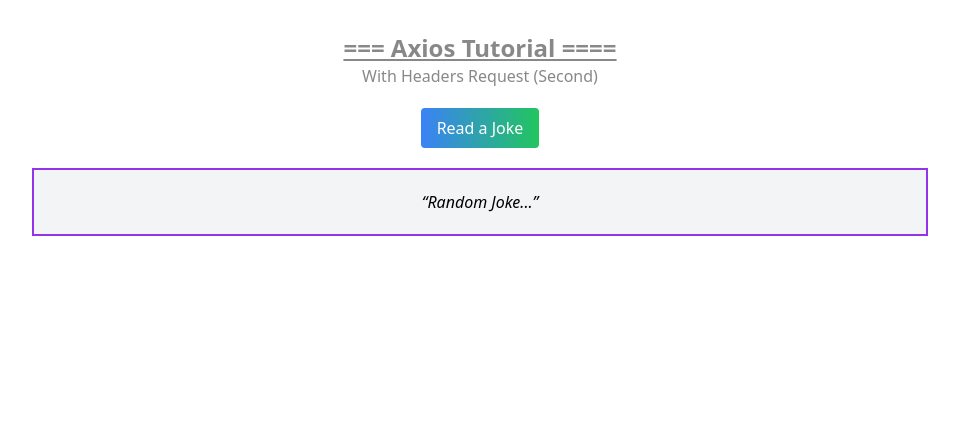
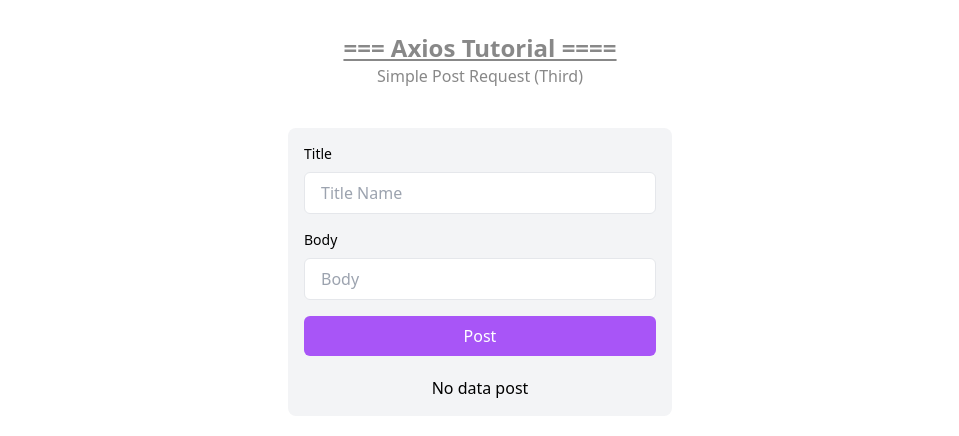
Before and after one commit to RahulGhosh305/axios-tutorial, a React (Vite) app: page / in a window 1280 px wide. Shown: the top 436 px of the page, without its empty margins (160-1119 px from the left). Built offline with nearby package versions, Linux system fonts and the light colour scheme.

Commit message:
post request

```diff
--- a/src/App.jsx
+++ b/src/App.jsx
@@ -1,6 +1,6 @@
 import "./App.css";
-// import FirstRequest from "./examples/1.first-request";
-import RequestWithHeader from "./examples/2.headers";
+// import GetRequest from "./examples/1.get-request";
+import PostRequest from "./examples/3.post-request";
 
 function App() {
   return (
@@ -10,10 +10,13 @@
       </p>
 
       {/* FIRST EXAMPLE */}
-      {/* <FirstRequest /> */}
+      {/* <GetRequest /> */}
 
       {/* SECOND EXAMPLE */}
-      <RequestWithHeader />
+      {/* <RequestWithHeader /> */}
+
+      {/* THIRD EXAMPLE */}
+      <PostRequest />
     </>
   );
 }
--- a/src/examples/1.first-request.jsx
+++ b/src/examples/1.get-request.jsx
@@ -4,14 +4,14 @@
 
 const URL = `https://www.course-api.com/react-store-products`;
 
-const FirstRequest = () => {
+const GetRequest = () => {
   const [data, setData] = useState([]);
 
   useEffect(() => {
     fetchData();
   }, []);
 
-  // Axios Request
+  // Axios Get Request
   const fetchData = async () => {
     try {
       const res = await axios(URL); // Handle the success || {data} = await axios(URL)
@@ -19,13 +19,13 @@
     } catch (error) {
       console.log(error.message); // Handle the error
     } finally {
-      console.log("Call fetchData function"); // Code that will always run, regardless of success or error
+      console.log("Call fetchData function..."); // Code that will always run, regardless of success or error
     }
   };
 
   return (
     <div className="space-y-10">
-      <p className="read-the-docs"> Simple Request (First)</p>
+      <p className="read-the-docs"> Simple Get Request (First)</p>
 
       <div className="grid grid-cols-1 md:grid-cols-3 lg:grid-cols-4 gap-5">
         {data?.slice(0, 4).map((singleItem, index) => (
@@ -36,4 +36,4 @@
   );
 };
 
-export default FirstRequest;
+export default GetRequest;
--- a/src/examples/2.headers.jsx
+++ b/src/examples/2.headers.jsx
@@ -12,6 +12,7 @@
     setData({ ...data, state: 102 });
 
     try {
+      // Handle the success
       const res = await axios(URL, {
         headers: {
           Accept: "application/json", // headers contain extra data
@@ -19,9 +20,9 @@
       });
       setData(res.data);
     } catch (error) {
-      console.log(error.message);
+      console.log(error.message); // Handle the error
     } finally {
-      console.log("Call fetchJoke function");
+      console.log("Call fetchJoke function..."); // Code that will always run, regardless of success or error
     }
   };
 
--- /dev/null
+++ b/src/examples/3.post-request.jsx
@@ -0,0 +1,93 @@
+import axios from "axios";
+import { useState } from "react";
+import Loading from "../components/Loading";
+
+const URL = `https://jsonplaceholder.typicode.com/posts`;
+
+const PostRequest = () => {
+  const [state, setState] = useState({
+    data: {},
+    status: false,
+  });
+  const [title, setTitle] = useState("");
+  const [body, setBody] = useState("");
+
+  //   Axios Post Request
+  const handleSubmit = async (e) => {
+    e.preventDefault();
+
+    setState({ ...state, status: true });
+
+    const payload = {
+      title,
+      body,
+    };
+
+    try {
+      const { data } = await axios.post(URL, payload); // Handle the success
+      setState({
+        data: data,
+        status: false,
+      });
+    } catch (error) {
+      console.log(error.message); // Handle the error
+    } finally {
+      console.log("Post form values..."); // Code that will always run, regardless of success or error
+    }
+  };
+
+  return (
+    <div className="space-y-10">
+      <p className="read-the-docs"> Simple Post Request (Third)</p>
+
+      <div className="max-w-sm mx-auto p-4 bg-gray-100 rounded-lg">
+        <form className="space-y-4" onSubmit={handleSubmit}>
+          <div className="flex flex-col">
+            <label htmlFor="email" className="text-sm text-left mb-2">
+              Title
+            </label>
+            <input
+              type="text"
+              className="px-4 py-2 border rounded-md focus:outline-none focus:ring-2 focus:ring-blue-500"
+              id="name"
+              value={title}
+              onChange={(e) => setTitle(e.target.value)}
+              placeholder="Title Name"
+            />
+          </div>
+          <div className="flex flex-col">
+            <label htmlFor="body" className="text-sm text-left  mb-2">
+              Body
+            </label>
+            <input
+              type="text"
+              className="px-4 py-2 border rounded-md focus:outline-none focus:ring-2 focus:ring-blue-500"
+              id="email"
+              value={body}
+              onChange={(e) => setBody(e.target.value)}
+              placeholder="Body"
+            />
+          </div>
+          <button
+            type="submit"
+            className="w-full bg-purple-500 text-white py-2 px-4 rounded-md hover:bg-purple-700 focus:outline-none focus:ring-2 focus:ring-blue-500"
+          >
+            Post
+          </button>
+        </form>
+
+        <div className="mt-5">
+          {state.status === true ? (
+            <Loading />
+          ) : Object.keys(state.data).length > 0 ? (
+            `Title is - ${state.data.title} Body is - ${state.data.body}`
+          ) : (
+            "No data post"
+          )}
+        </div>
+      </div>
+    </div>
+  );
+};
+
+export default PostRequest;
```
